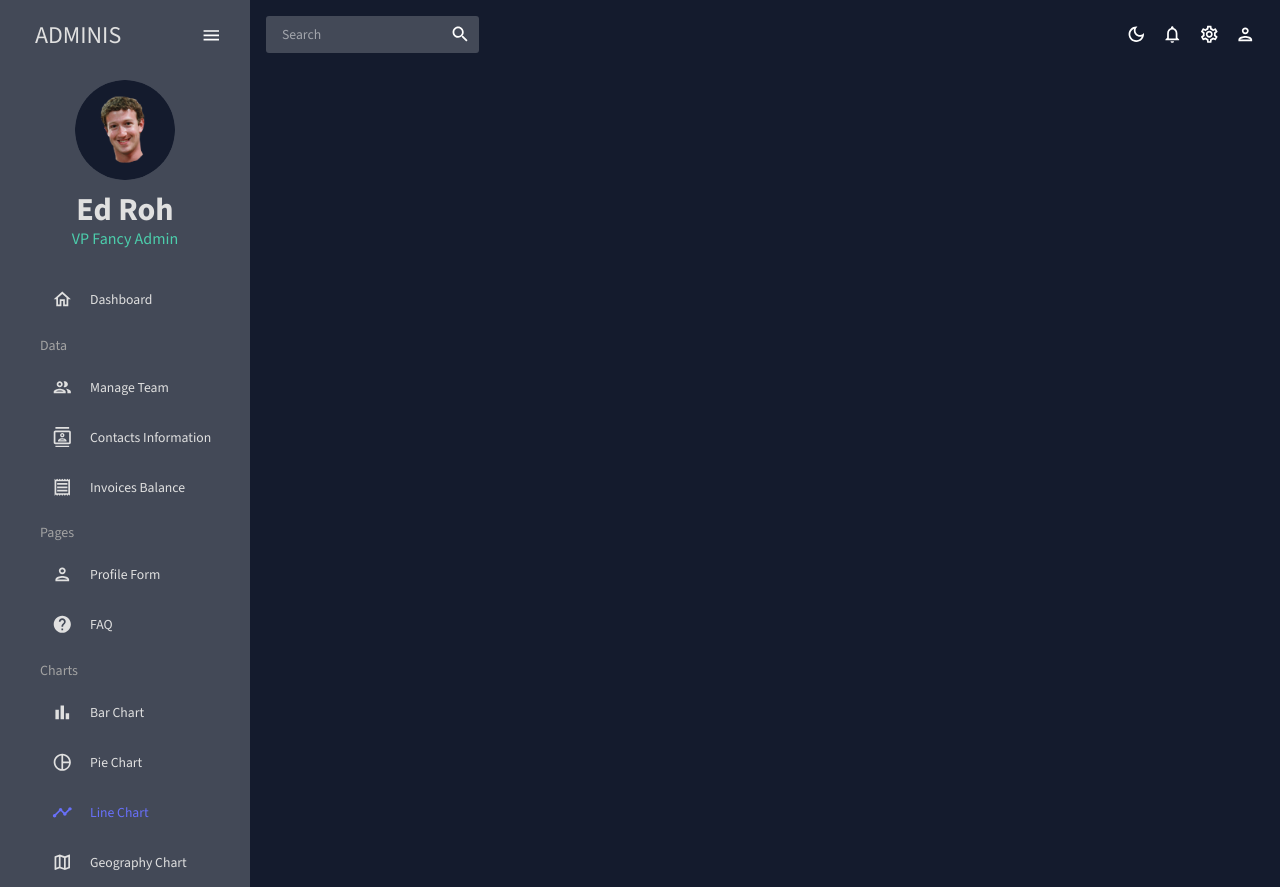
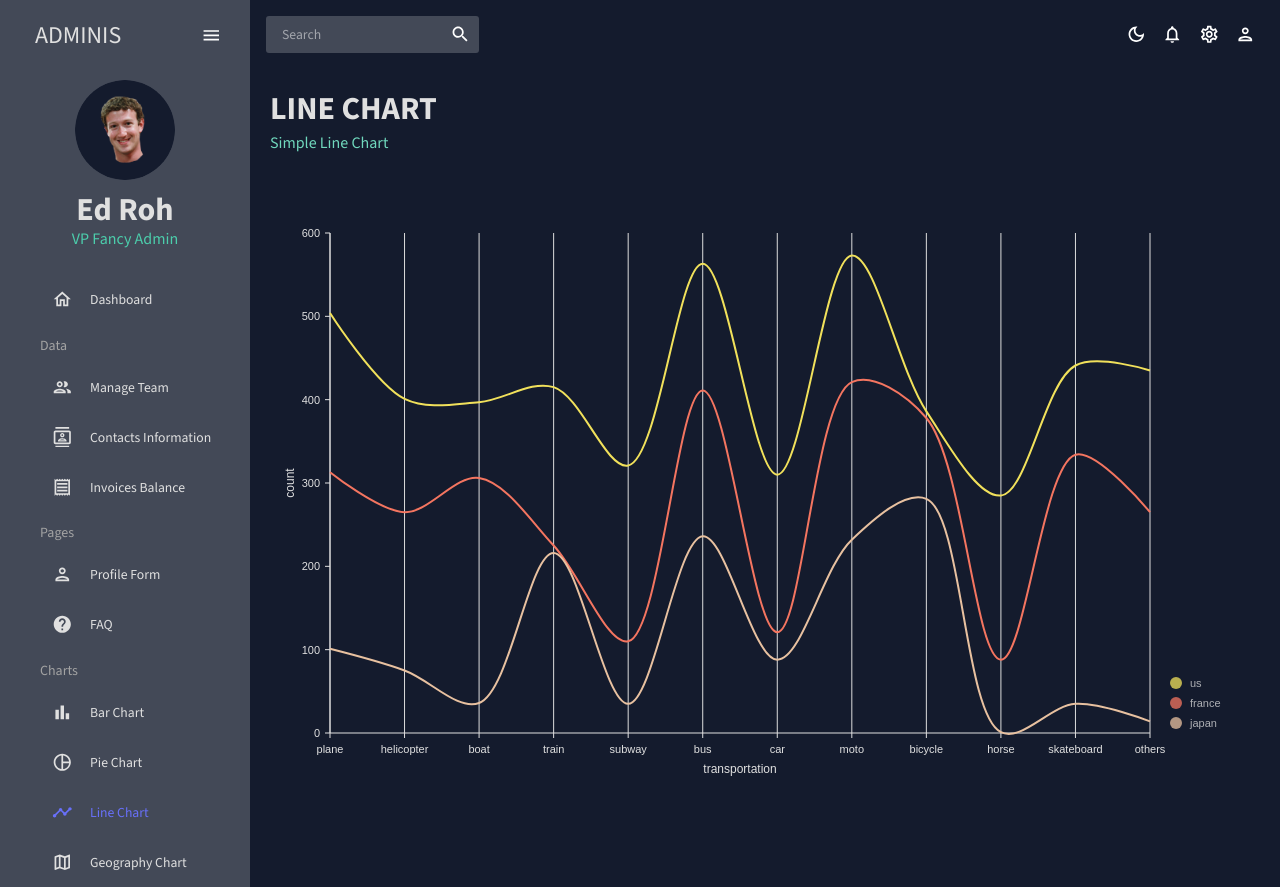
Before and after one commit to saviomisael/react-dashboard, a React (Create React App) app: page /line in a window 1280 px wide. Built offline with nearby package versions, Linux system fonts and the light colour scheme.

Commit message:
add line page

```diff
--- a/src/App.js
+++ b/src/App.js
@@ -6,6 +6,7 @@
 import { FAQ } from './scenes/FAQ';
 import { Form } from './scenes/Form';
 import { Invoices } from './scenes/Invoices';
+import { Line } from './scenes/Line';
 import { Pie } from './scenes/Pie';
 import { Team } from './scenes/Team';
 import { Sidebar } from './scenes/global/Sidebar';
@@ -30,7 +31,7 @@
               <Route path="/form" element={<Form />} />
               <Route path="/bar" element={<Bar />} />
               <Route path="/pie" element={<Pie />} />
-              {/* <Route path="/line" element={Dashboard} /> */}
+              <Route path="/line" element={<Line />} />
               <Route path="/faq" element={<FAQ />} />
               {/* <Route path="/geography" element={Dashboard} /> */}
             </Routes>
--- /dev/null
+++ b/src/components/LineChart.jsx
@@ -0,0 +1,112 @@
+import { useTheme } from '@mui/material';
+import { ResponsiveLine } from '@nivo/line';
+import { mockLineData } from '../data/mockData';
+import { tokens } from '../theme';
+
+export const LineChart = ({ isDashboard = false }) => {
+  const theme = useTheme();
+  const colors = tokens(theme.palette.mode);
+
+  return (
+    <ResponsiveLine
+      data={mockLineData}
+      theme={{
+        axis: {
+          domain: {
+            line: {
+              stroke: colors.grey[100],
+            },
+          },
+          legend: {
+            text: {
+              fill: colors.grey[100],
+            },
+          },
+          ticks: {
+            line: {
+              stroke: colors.grey[100],
+              strokeWidth: 1,
+            },
+            text: {
+              fill: colors.grey[100],
+            },
+          },
+        },
+        legends: {
+          text: {
+            fill: colors.grey[100],
+          },
+        },
+        tooltip: {
+          container: {
+            color: colors.primary[500],
+          },
+        },
+      }}
+      colors={isDashboard ? { datum: 'color' } : { scheme: 'nivo' }}
+      margin={{ top: 50, right: 110, bottom: 50, left: 60 }}
+      xScale={{ type: 'point' }}
+      yScale={{
+        type: 'linear',
+        min: 'auto',
+        max: 'auto',
+        stacked: true,
+        reverse: false,
+      }}
+      yFormat=" >-.2f"
+      curve="catmullRom"
+      axisTop={null}
+      axisRight={null}
+      axisBottom={{
+        tickSize: 5,
+        tickPadding: 5,
+        tickRotation: 0,
+        legend: isDashboard ? '' : 'transportation',
+        legendOffset: 36,
+        legendPosition: 'middle',
+      }}
+      axisLeft={{
+        tickSize: 5,
+        tickValues: 5,
+        tickPadding: 5,
+        tickRotation: 0,
+        legend: isDashboard ? '' : 'count',
+        legendOffset: -40,
+        legendPosition: 'middle',
+      }}
+      enableGridY={false}
+      pointSize={10}
+      pointColor={{ theme: 'background' }}
+      pointBorderWidth={2}
+      pointBorderColor={{ from: 'serieColor' }}
+      pointLabelYOffset={-12}
+      useMesh={true}
+      legends={[
+        {
+          anchor: 'bottom-right',
+          direction: 'column',
+          justify: false,
+          translateX: 100,
+          translateY: 0,
+          itemsSpacing: 0,
+          itemDirection: 'left-to-right',
+          itemWidth: 80,
+          itemHeight: 20,
+          itemOpacity: 0.75,
+          symbolSize: 12,
+          symbolShape: 'circle',
+          symbolBorderColor: 'rgba(0, 0, 0, .5)',
+          effects: [
+            {
+              on: 'hover',
+              style: {
+                itemBackground: 'rgba(0, 0, 0, .03)',
+                itemOpacity: 1,
+              },
+            },
+          ],
+        },
+      ]}
+    />
+  );
+};
--- /dev/null
+++ b/src/scenes/Line/index.jsx
@@ -0,0 +1,14 @@
+import { Box } from '@mui/material';
+import { Header } from '../../components/Header';
+import { LineChart } from '../../components/LineChart';
+
+export const Line = () => {
+  return (
+    <Box m="20px">
+      <Header title="Line Chart" subtitle="Simple Line Chart" />
+      <Box height="75vh">
+        <LineChart />
+      </Box>
+    </Box>
+  );
+};
```
